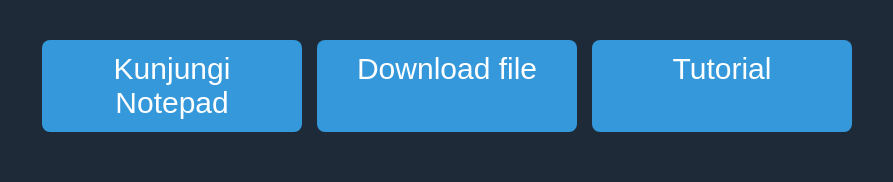
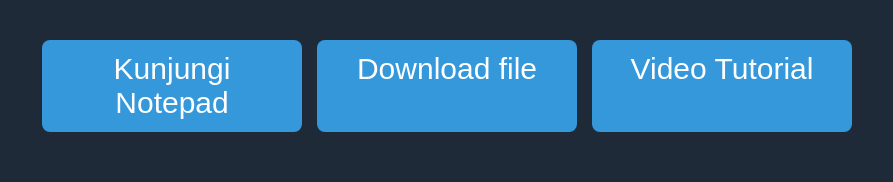
Before and after one commit to afhimna/tutorialtahrik, a plain HTML site: page index.html in a window 1280 px wide. Shown: the part 2427-2609 px from the top of the page, without its empty margins (193-1086 px from the left). Drawn offline with Linux system fonts and the light colour scheme.

Commit message:
Update index.html

```diff
--- a/index.html
+++ b/index.html
@@ -95,7 +95,7 @@
     <div class="buttons">
         <a href="https://afhimna.github.io/tahrik" class="btn">Kunjungi Notepad</a>
         <a href="https://example.com" class="btn">Download file</a>
-        <a href="https://afhimna.github.io/tutorialtahrik/" class="btn">Tutorial</a>
+        <a href="https://afhimna.git/" class="btn">Video Tutorial</a>
     </div>
 
     <p class="copyright">© 2025 Afhimna Corp. All Rights Reserved.</p>
```
